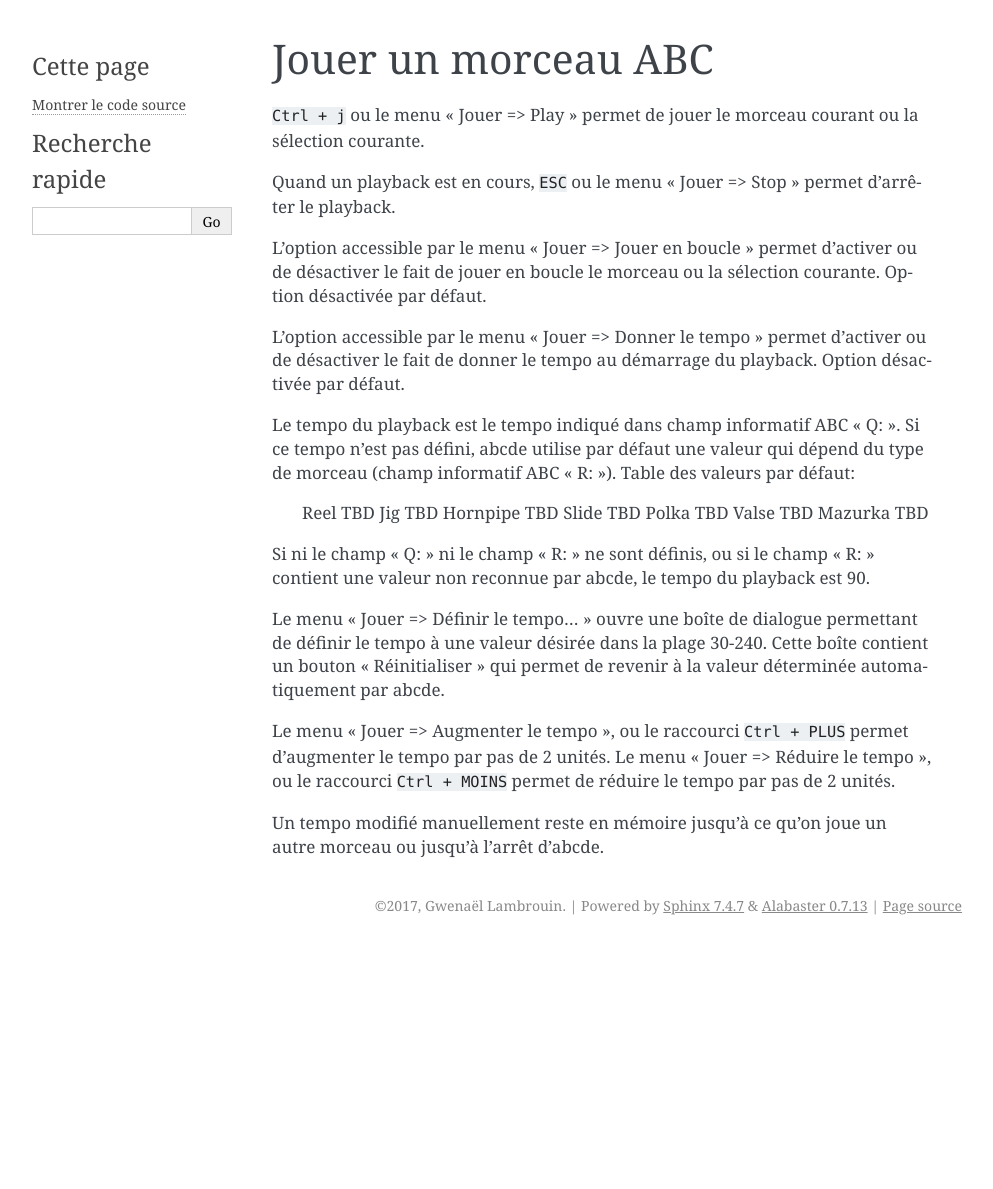
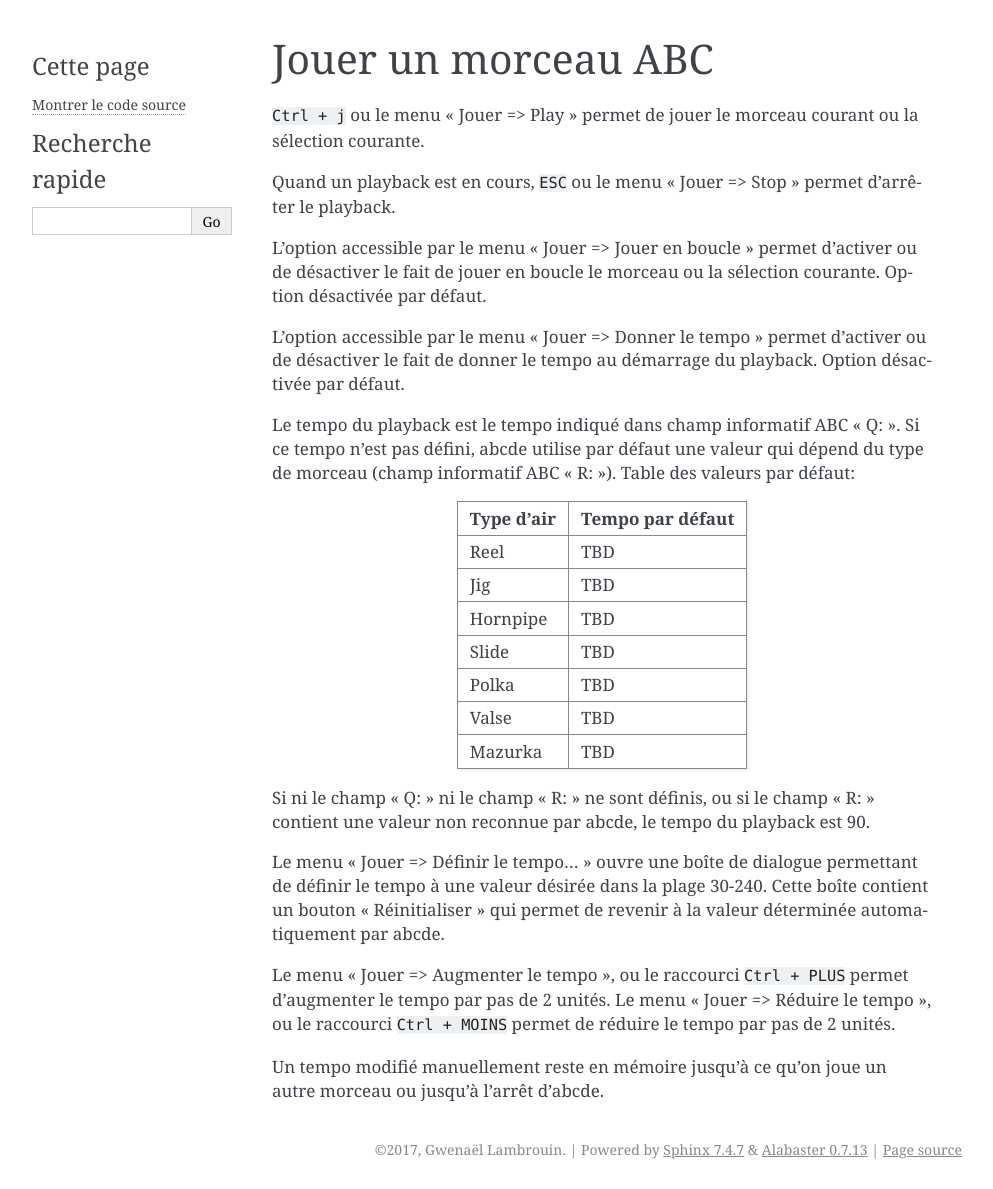
Before and after one commit to glm35/abcted, a Sphinx documentation site: the page built from docs/user_guide/play.rst, in a window 1280 px wide. Shown: the whole page, without its empty margins (148-1141 px from the left). Built offline with Sphinx 7.4.7, drawn with Linux system fonts in a browser that asks for light colours; before the commit the page ends 945 px from its top, so only the background shows below that.

Commit message:
doc: fix rst syntax

```diff
--- a/docs/user_guide/play.rst
+++ b/docs/user_guide/play.rst
@@ -21,13 +21,17 @@ ABC "Q:".  Si ce tempo n'est pas défini, abcde utilise par défaut une valeur
 qui dépend du type de morceau (champ informatif ABC "R:").  Table des valeurs
 par défaut:
 
-    Reel    TBD
-    Jig     TBD
-    Hornpipe    TBD
-    Slide       TBD
-    Polka       TBD
-    Valse       TBD
-    Mazurka     TBD
+============= ================
+Type d'air    Tempo par défaut
+============= ================
+Reel          TBD
+Jig           TBD
+Hornpipe      TBD
+Slide         TBD
+Polka         TBD
+Valse         TBD
+Mazurka       TBD
+============= ================
 
 Si ni le champ "Q:" ni le champ "R:" ne sont définis, ou si le champ "R:"
 contient une valeur non reconnue par abcde, le tempo du playback est 90.
```
Also changed, not shown: docs/developer_docs/roadmap.rst (+13 -10 lines).
